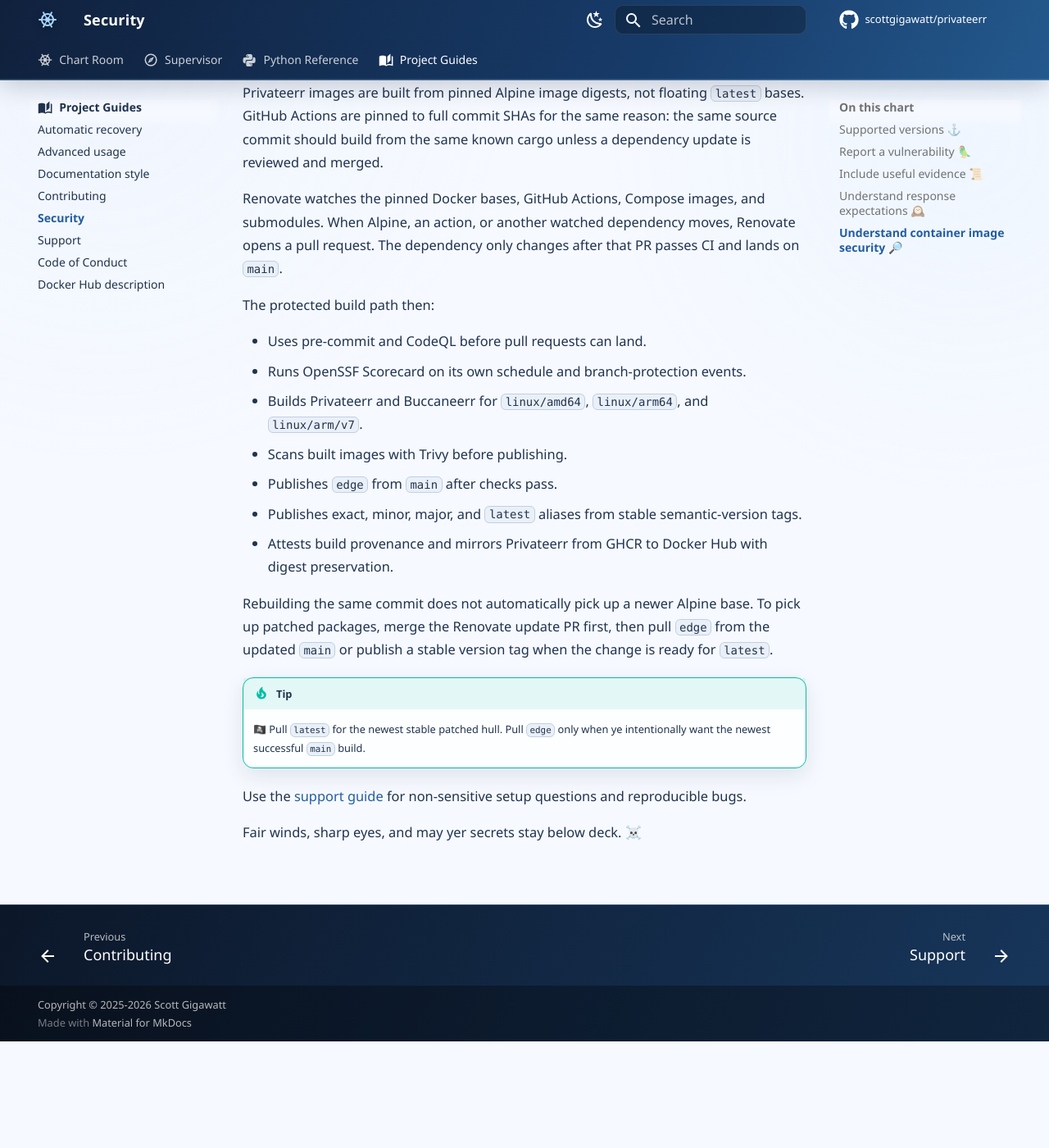
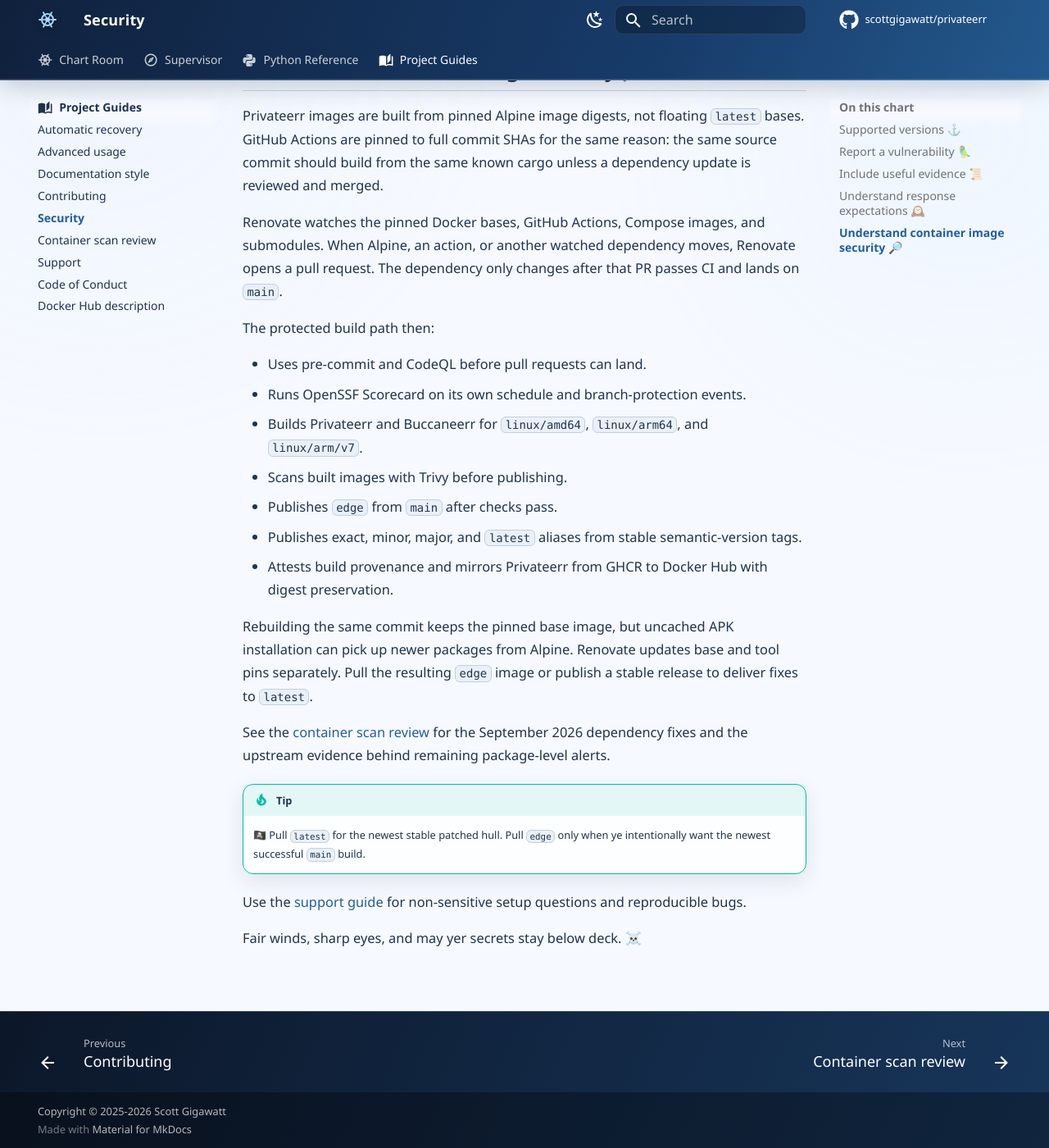
Before and after one commit to scottgigawatt/privateerr, an MkDocs documentation site: the page built from docs/SECURITY.md, in a window 1280 px wide and 1400 px high, scrolled down 2352 px. Shown: the whole window at 82% size. Built offline with MkDocs 1.6.1 and Material for MkDocs 9.7.7, drawn with Linux system fonts in a browser that asks for light colours; comment, search, counter and statistics services are not loaded; before the commit the page ends 3622 px from its top, so only the background shows below that; some of the changed text lies outside the part shown.

```diff
--- a/docs/SECURITY.md
+++ b/docs/SECURITY.md
@@ -21,7 +21,7 @@
 
 Please do not open a public GitHub issue for secrets, credential leaks, auth bypasses, or anything that could help another scallywag attack a user.
 
-Report vulnerabilities using GitHub's private vulnerability reporting feature:
+Report vulnerabilities using [GitHub's private vulnerability reporting form](https://github.com/scottgigawatt/privateerr/security/advisories/new). To find it from the repository:
 
 1. Go to the repository's **Security** tab.
 2. Choose **Report a vulnerability**.
@@ -73,7 +73,9 @@
 - Publishes exact, minor, major, and `latest` aliases from stable semantic-version tags.
 - Attests build provenance and mirrors Privateerr from GHCR to Docker Hub with digest preservation.
 
-Rebuilding the same commit does not automatically pick up a newer Alpine base. To pick up patched packages, merge the Renovate update PR first, then pull `edge` from the updated `main` or publish a stable version tag when the change is ready for `latest`.
+Rebuilding the same commit keeps the pinned base image, but uncached APK installation can pick up newer packages from Alpine. Renovate updates base and tool pins separately. Pull the resulting `edge` image or publish a stable release to deliver fixes to `latest`.
+
+See the [container scan review](container-scan-review.md) for the September 2026 dependency fixes and the upstream evidence behind remaining package-level alerts.
 
 > [!TIP]
 >
--- a/mkdocs.yml
+++ b/mkdocs.yml
@@ -52,6 +52,7 @@
       - Documentation style: documentation-style.md
       - Contributing: CONTRIBUTING.md
       - Security: SECURITY.md
+      - Container scan review: container-scan-review.md
       - Support: SUPPORT.md
       - Code of Conduct: CODE_OF_CONDUCT.md
       - Docker Hub description: docker-hub-description.md
```
Also changed, not shown: docs/container-scan-review.md (added, +31 -0 lines), 7 other files.
